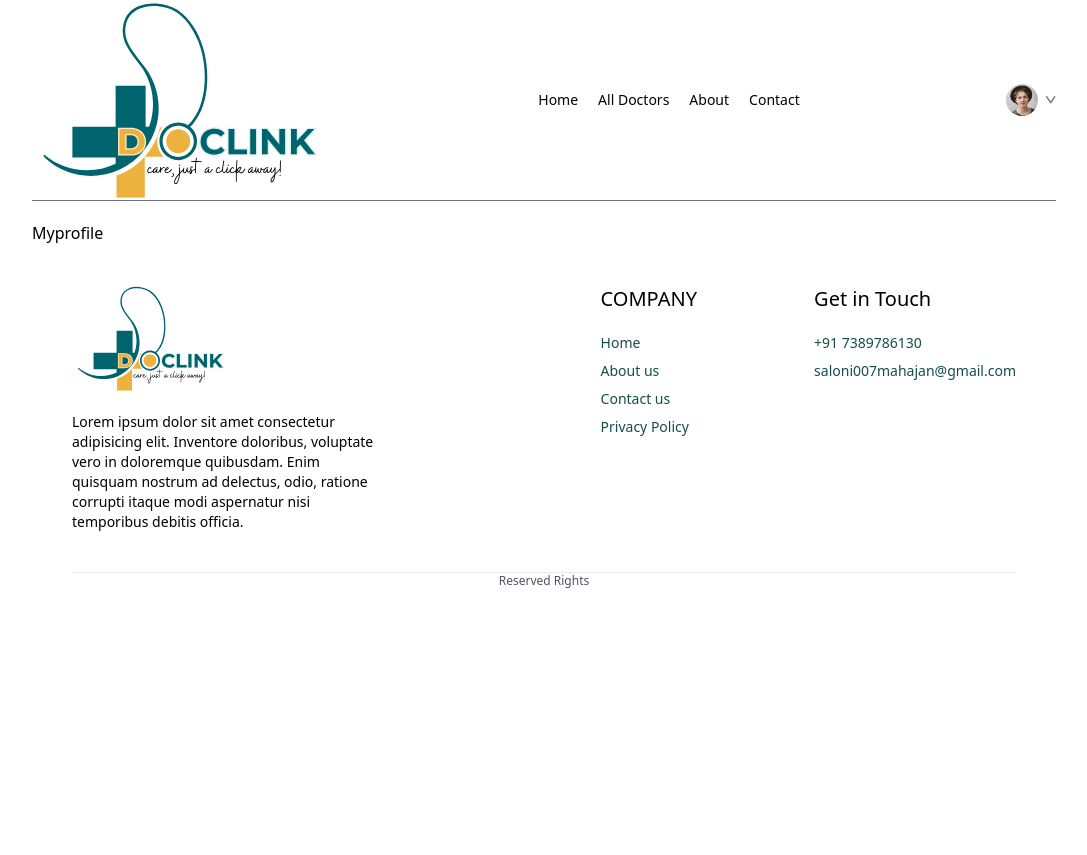
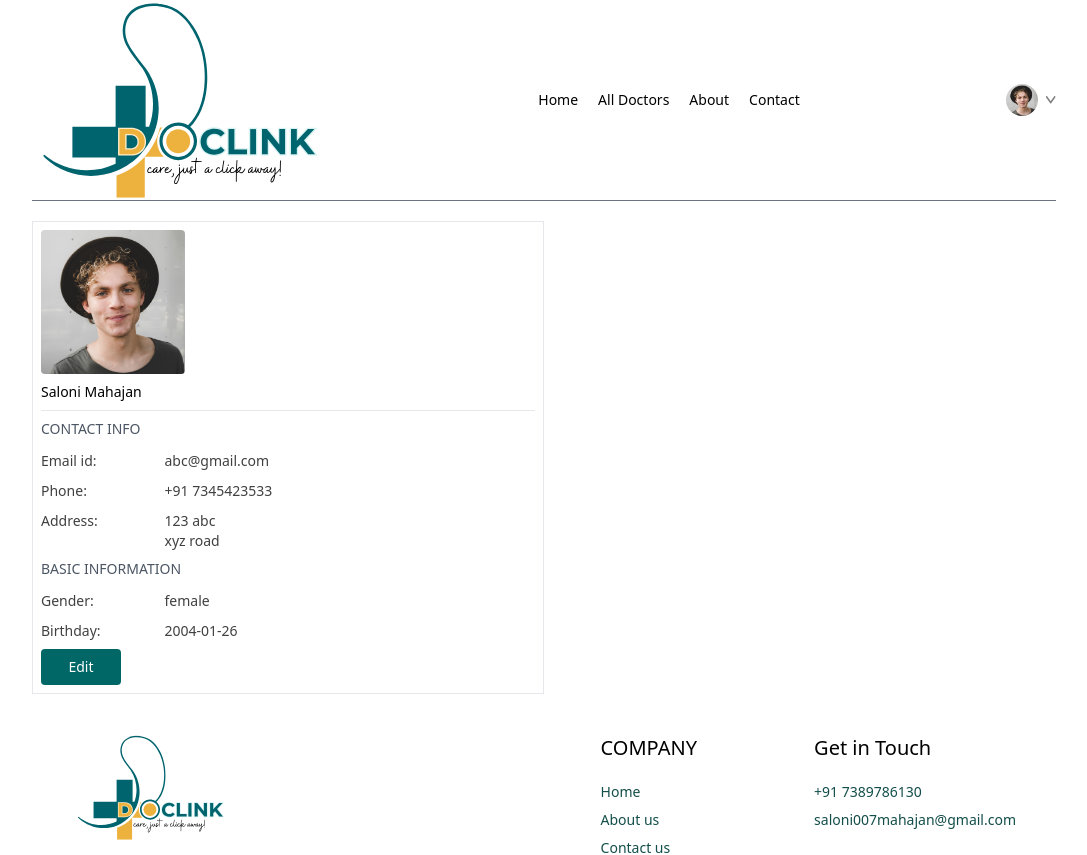
Before and after one commit to salonii007/Doclink, a React (Vite) app in the folder frontend/: page /myprofile in a window 1280 px wide. Shown: the top 855 px of the page, without its empty margins (96-1183 px from the left). Before the commit the page ends 800 px from the top, so only its background shows below. Built offline with nearby package versions, Linux system fonts and the light colour scheme.

Commit message:
login page

```diff
--- a/frontend/src/pages/Myprofile.jsx
+++ b/frontend/src/pages/Myprofile.jsx
@@ -1,8 +1,86 @@
-import React from 'react'
+import React, { useState } from 'react'
+import { assets } from '../assets/assets'
 
 const Myprofile = () => {
+
+  const [userdata, setuserdata]= useState({
+    name:"Saloni Mahajan",
+     image: assets.profile_pic,
+    email:"abc@gmail.com",
+    phone: "+91 7345423533",
+    address: {
+      line1: "123 abc ",
+      line2: "xyz road"
+    },
+    gender: "female",
+    dob: "2004-01-26"
+  }
+  )
+
+  const [isedit,setisedit]=useState(false);
+
   return (
-    <div>Myprofile</div>
+    <div className='max-w-lg border p-2 border-gray-200 align-center flex flex-col gap-2 text-sm'>
+      <img className='w-36 rounded' src={assets.profile_pic} alt="" />
+      {
+        isedit?
+        <input className='border rounded border-gray-400 my-2 p-2' type="text"  value={userdata.name} onChange={e=>setuserdata (prev=>({...prev, name:e.target.value}))}/>
+        : <p>{userdata.name}</p>
+      }
+      <hr />
+      <div>
+        <p className='text-bold text-gray-600  mb-2' >CONTACT INFO</p>
+        <div className='grid grid-cols-[1fr+3fr] gap-y-2.5 mt-3 text-neutral-700'>
+          <p>Email id:</p>
+          <p>{userdata.email}</p>
+          <p>Phone:</p>
+          {
+        isedit?
+        <input className='border rounded border-gray-400  p-2' type="text"  value={userdata.phone} onChange={e=>setuserdata (prev=>({...prev, phone:e.target.value}))}/>
+        : <p>{userdata.phone}</p>
+          }
+          <p>Address:</p>
+          {
+          isedit?
+           <p>
+        <input className='border rounded border-gray-400 mb-2  p-2' type="text"  value={userdata.address.line1} onChange={e=>setuserdata (prev=>({...prev, address:{...prev.address, line1:e.target.value}}))}/>
+        <br />
+      <input className='border rounded border-gray-400  p-2' type="text"  value={userdata.address.line2} onChange={e=>setuserdata (prev=>({...prev, address:{...prev.address, line2:e.target.value}}))}/>
+        </p>
+        : <p>{userdata.address.line1} <br /> {userdata.address.line2}</p>
+          }
+        </div>
+      </div>
+      <div>
+         <p className='text-bold text-gray-600  mb-2'>BASIC INFORMATION</p>
+         <div className='grid grid-cols-[1fr+3fr] gap-y-2.5 mt-3 text-neutral-700'>
+          <p>Gender:
+          </p>
+            {
+        isedit?
+        <select value={userdata.gender} onChange={(e)=> setuserdata(prev=>({...prev, gender: e.target.value}))}>
+          <option value="Male"></option>
+          <option value="Female"></option>
+          <option value="Other"></option>
+        </select>
+        : <p>{userdata.gender}</p>
+      }
+      <p> Birthday: </p>
+      {
+        isedit?
+        <input className='border rounded border-gray-400  p-2' value={userdata.dob} onChange={(e)=>setuserdata(prev=> ({...prev, dob:e.target.value}))} type="date" />
+        : <p>{userdata.dob}</p>
+      }
+         </div>
+
+      </div>
+      {
+        isedit?
+        <button className='w-20 p-2 bg-primary text-white rounded' onClick={()=>setisedit(false)}>Save Info</button>
+        : <button className='w-20 p-2 bg-primary text-white rounded' onClick={()=>setisedit(true)}>Edit</button>      }
+
+
+    </div>
   )
 }
 
```
